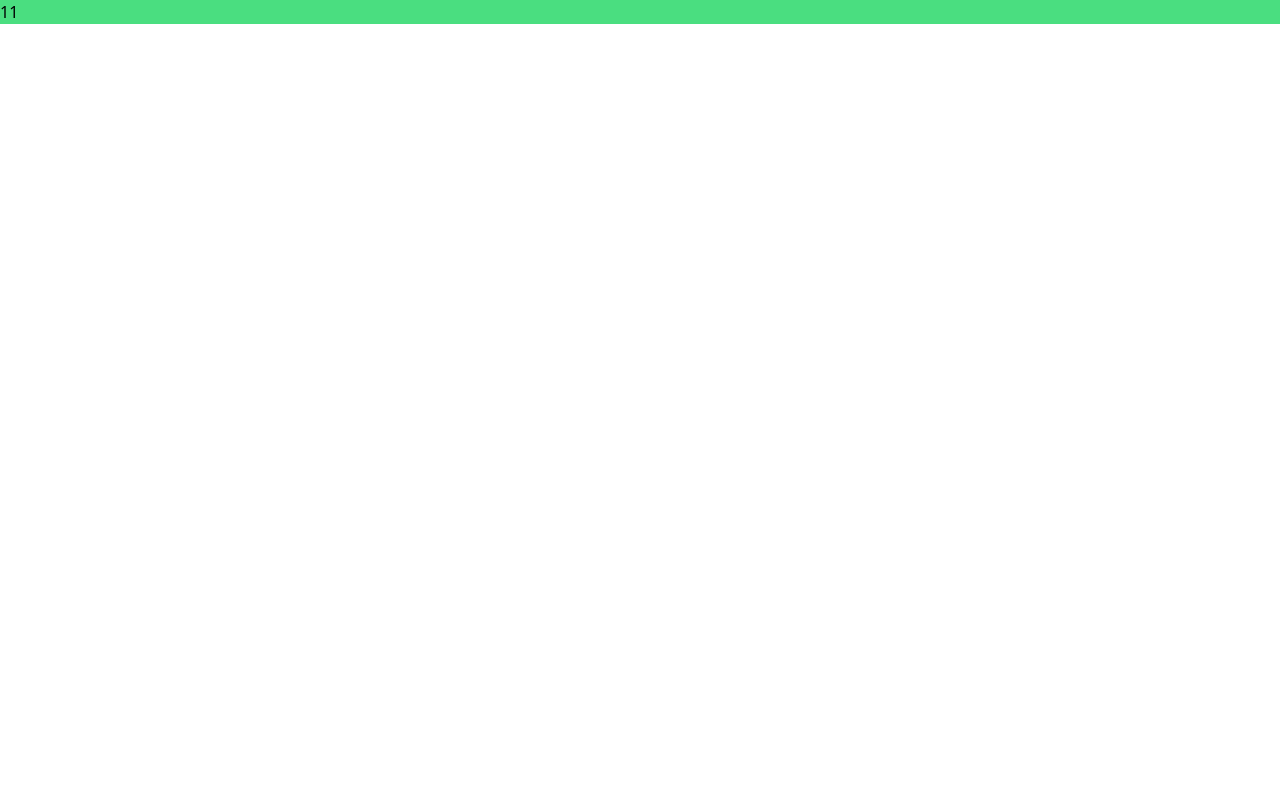
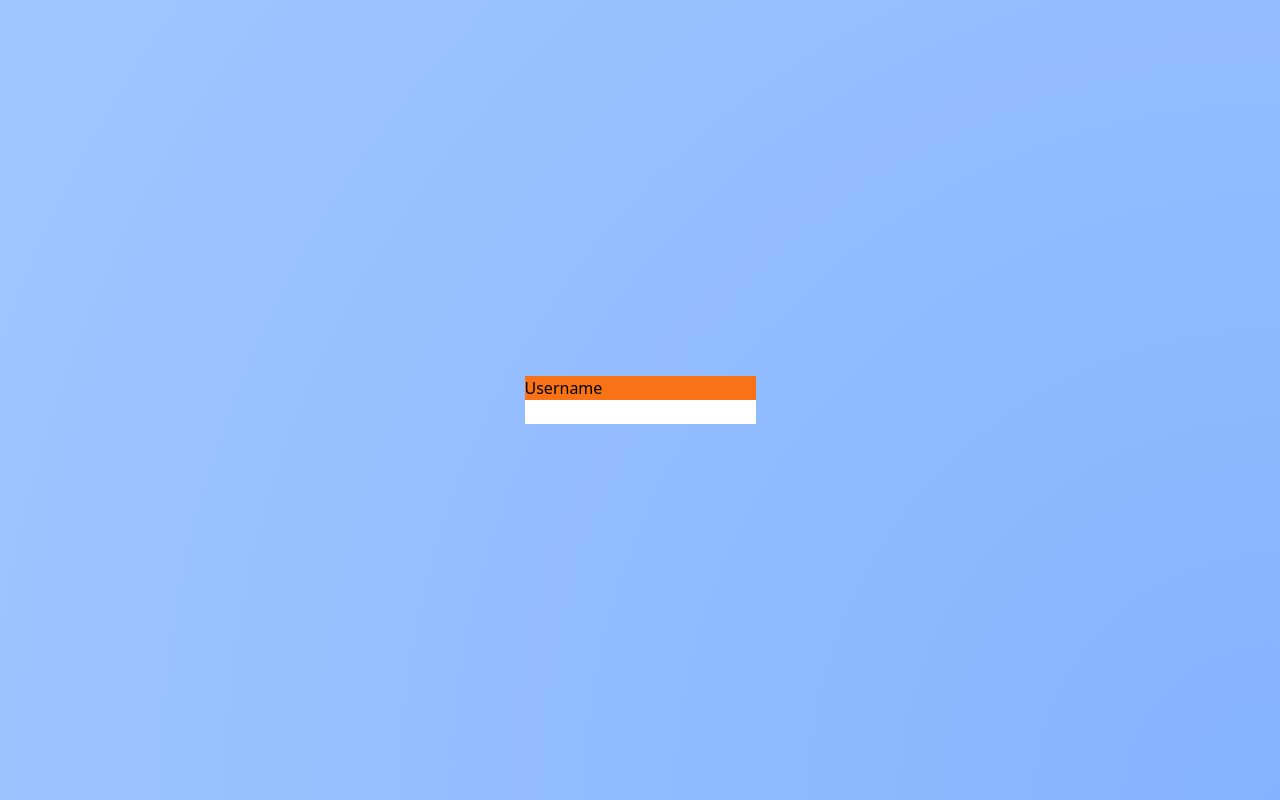
Before and after one commit to maxzz/forms-wreducer, a React (Vite) app: page / in a window 1280 px wide. Built offline with nearby package versions, Linux system fonts and the light colour scheme.

Commit message:
WIP. add initial form

```diff
--- a/src/App.tsx
+++ b/src/App.tsx
@@ -1,7 +1,9 @@
+import { FormWithReducer } from "./components/FormWithReducer";
+
 function App() {
     return (
-        <div className="bg-green-400">
-            11
+        <div className="h-screen" style={{ backgroundImage: 'radial-gradient(circle at right bottom, #85b2ff, #9fc7ff)' }}>
+            <FormWithReducer />
         </div>
     );
 }
--- /dev/null
+++ b/src/components/FormWithReducer/index.tsx
@@ -0,0 +1,16 @@
+import React from 'react';
+
+export function FormWithReducer() {
+    return (
+        <section className="h-full grid place-content-center place-items-center grid-rows-1">
+            <form className="bg-orange-500">
+                <label className="grid">
+                    <div className="">Username</div>
+                    <input
+                        type="text"
+                    />
+                </label>
+            </form>
+        </section>
+    );
+}
--- a/src/index.css
+++ b/src/index.css
@@ -1,3 +1,7 @@
 @tailwind base;
 @tailwind components;
 @tailwind utilities;
+
+#root {
+    min-height: 100vh;
+}
```
